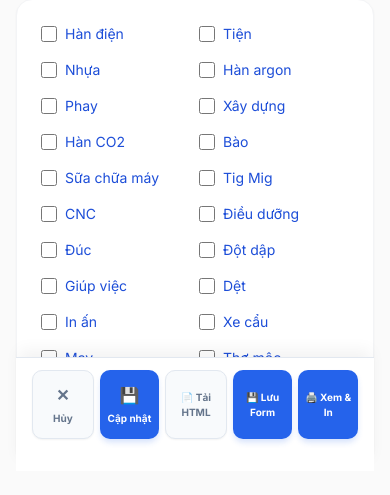
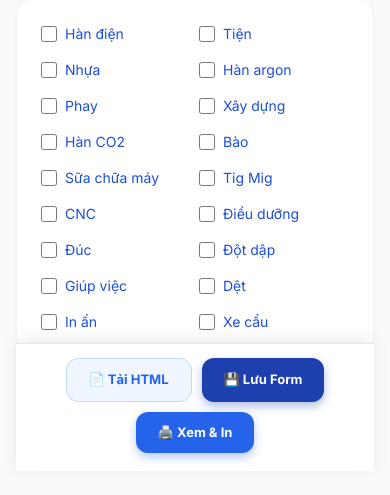
Before and after one commit to rikandrew-byte/HeThongNhapDuLieu, a Flask app: page /fct-1503 in a window 390 px wide. Shown: the part 2105-2600 px from the top of the page. Run offline with Flask 3, Linux system fonts and the light colour scheme; some libraries are stand-ins or nearby versions.

Commit message:
fix: apply inline styles to action buttons - bypass Tailwind overrides, fix safe-area on mobile

```diff
--- a/templates/index.html
+++ b/templates/index.html
@@ -465,55 +465,63 @@
                 </div>
             </section>
 
-            <!-- 🆕 Section 5: Tài liệu & Giấy tờ -->
+            <!-- Section 5: Tài liệu & Giấy tờ -->
             <section>
                 <h2 class="text-xl font-bold text-slate-800 mb-6 flex items-center gap-3">
-                    <span class="w-2 h-6 bg-purple-600 rounded-full"></span> 5. Tài liệu & Giấy tờ
+                    <span class="w-2 h-6 bg-purple-600 rounded-full"></span> 5. Tài liệu &amp; Giấy tờ
                 </h2>
-
                 <div class="bg-white p-6 rounded-2xl shadow-sm border border-gray-100">
                     <label class="block text-xs font-bold text-slate-400 uppercase mb-3">
                         📄 Scan giấy tờ, bằng cấp, chứng chỉ...
                     </label>
-
-                    <!-- Kéo thả ảnh -->
                     <div id="documentDropzone" class="w-full border-2 border-dashed border-purple-300 rounded-xl p-6 text-center cursor-pointer hover:border-purple-500 transition-colors bg-purple-50">
                         <input type="file" id="documentInput" accept="image/*" multiple class="hidden">
-
                         <div class="text-sm text-gray-600">
                             <p class="font-semibold text-purple-600">📸 Kéo thả ảnh vào đây</p>
                             <p class="text-xs text-gray-500 mt-1">hoặc nhấp để chọn (có thể chọn nhiều ảnh)</p>
                             <p class="text-xs text-gray-400 mt-2">Hỗ trợ: JPG, PNG (tối đa 10 ảnh, mỗi ảnh ≤ 10MB)</p>
                         </div>
                     </div>
-
-                    <!-- Hiển thị ảnh đã chọn -->
                     <div id="documentPreview" class="mt-4 grid grid-cols-2 md:grid-cols-4 gap-3"></div>
                 </div>
             </section>
         </form>
 
-        <!-- Nút thao tác chính - Thiết kế lại cho Bản 3.1 -->
-        <div class="main-actions-outer">
-            <div class="main-actions-container">
-                <!-- Nút Hủy & Cập nhật (Chỉ hiện khi đang sửa) -->
-                <button type="button" id="btnCancelEdit" onclick="cancelEdit()" class="hidden btn-main btn-secondary">
-                    <span class="icon">✕</span> Hủy
+        <!-- ===== THANH NÚT THAO TÁC - INLINE STYLES (không bị Tailwind ghi đè) ===== -->
+        <div style="border-top:1px solid #e2e8f0; padding:14px 20px; padding-bottom:max(18px, env(safe-area-inset-bottom, 18px)); background:#ffffff; position:sticky; bottom:0; left:0; width:100%; box-sizing:border-box; z-index:1000; box-shadow:0 -4px 16px rgba(0,0,0,0.08);">
+            <div style="display:flex; justify-content:center; gap:10px; flex-wrap:wrap; max-width:800px; margin:0 auto;">
+
+                <!-- Hủy (chỉ hiện khi đang sửa) -->
+                <button type="button" id="btnCancelEdit" onclick="cancelEdit()"
+                    style="display:none; align-items:center; gap:6px; padding:11px 22px; border-radius:12px; font-weight:700; font-size:13px; font-family:'Inter',sans-serif; cursor:pointer; background:#f1f5f9; color:#64748b; border:1px solid #e2e8f0; transition:all 0.2s;">
+                    ✕ Hủy
                 </button>
-                <button type="button" id="btnUpdateOnly" onclick="handleSubmit('save')" class="hidden btn-main btn-primary">
-                    <span class="icon">💾</span> <span id="btnUpdateText">Cập nhật</span>
+
+                <!-- Cập nhật (chỉ hiện khi đang sửa) -->
+                <button type="button" id="btnUpdateOnly" onclick="handleSubmit('save')"
+                    style="display:none; align-items:center; gap:6px; padding:11px 22px; border-radius:12px; font-weight:700; font-size:13px; font-family:'Inter',sans-serif; cursor:pointer; background:#2563eb; color:white; border:none; box-shadow:0 4px 10px rgba(37,99,235,0.35); transition:all 0.2s;">
+                    💾 <span id="btnUpdateText">Cập nhật</span>
                 </button>
 
-                <button type="button" onclick="handleSubmit('word')" class="btn-main btn-secondary">
+                <!-- Tải HTML -->
+                <button type="button" onclick="handleSubmit('word')"
+                    style="display:flex; align-items:center; gap:6px; padding:11px 22px; border-radius:12px; font-weight:700; font-size:13px; font-family:'Inter',sans-serif; cursor:pointer; background:#eff6ff; color:#2563eb; border:1px solid #bfdbfe; transition:all 0.2s;">
                     📄 Tải HTML
                 </button>
-                <button type="button" onclick="handleSubmit('save_only')" class="btn-main btn-primary">
+
+                <!-- Lưu Form -->
+                <button type="button" onclick="handleSubmit('save_only')"
+                    style="display:flex; align-items:center; gap:6px; padding:11px 22px; border-radius:12px; font-weight:700; font-size:13px; font-family:'Inter',sans-serif; cursor:pointer; background:#1e40af; color:white; border:none; box-shadow:0 4px 10px rgba(30,64,175,0.35); transition:all 0.2s;">
                     💾 Lưu Form
                 </button>
-                <button type="button" onclick="handleSubmit('html')" class="btn-main btn-accent">
-                    <span id="btnText">🖨️ Xem & In</span>
-                    <div id="loading" class="hidden w-4 h-4 border-2 border-white border-t-transparent rounded-full animate-spin ml-2"></div>
+
+                <!-- Xem & In -->
+                <button type="button" onclick="handleSubmit('html')"
+                    style="display:flex; align-items:center; gap:6px; padding:11px 22px; border-radius:12px; font-weight:700; font-size:13px; font-family:'Inter',sans-serif; cursor:pointer; background:#2563eb; color:white; border:none; box-shadow:0 4px 10px rgba(37,99,235,0.35); transition:all 0.2s;">
+                    <span id="btnText">🖨️ Xem &amp; In</span>
+                    <div id="loading" style="display:none; width:14px; height:14px; border:2px solid rgba(255,255,255,0.4); border-top-color:white; border-radius:50%;"></div>
                 </button>
+
             </div>
         </div>
     </div>
@@ -796,8 +804,8 @@ async function loadHistory() {
             document.getElementById('editingRecordId').value = item.id;
 
             // Hiển thị nút Cập nhật và Hủy
-            document.getElementById('btnUpdateOnly').classList.remove('hidden');
-            document.getElementById('btnCancelEdit').classList.remove('hidden');
+            document.getElementById('btnUpdateOnly').style.display = 'flex';
+            document.getElementById('btnCancelEdit').style.display = 'flex';
 
             // Cuộn lên đầu và đóng popup
             window.scrollTo({ top: 0, behavior: 'smooth' });
@@ -1203,7 +1211,8 @@ async function loadHistory() {
             const originalText = btnText ? btnText.innerText : "Xem & In";
             if (btnText) btnText.innerText = "ĐANG XỬ LÝ...";
             if (btnUpdateText) btnUpdateText.innerText = "ĐANG XỬ LÝ...";
-            if (loading) loading.classList.remove('hidden');
+            const loadingEl = document.getElementById('loading');
+            if (loadingEl) loadingEl.style.display = 'inline-block';
 
             const formData = new FormData();
             const plainData = {};
@@ -1285,14 +1294,15 @@ async function loadHistory() {
             } finally {
                 if (btnText) btnText.innerText = originalText;
                 if (btnUpdateText) btnUpdateText.innerText = "Cập nhật";
-                if (loading) loading.classList.add('hidden');
+                const loadingEl = document.getElementById('loading');
+                if (loadingEl) loadingEl.style.display = 'none';
             }
         }
 
         function cancelEdit() {
             document.getElementById('editingRecordId').value = '';
-            document.getElementById('btnUpdateOnly').classList.add('hidden');
-            document.getElementById('btnCancelEdit').classList.add('hidden');
+            document.getElementById('btnUpdateOnly').style.display = 'none';
+            document.getElementById('btnCancelEdit').style.display = 'none';
             document.getElementById('resumeForm').reset();
 
             // Xóa ảnh preview
```
